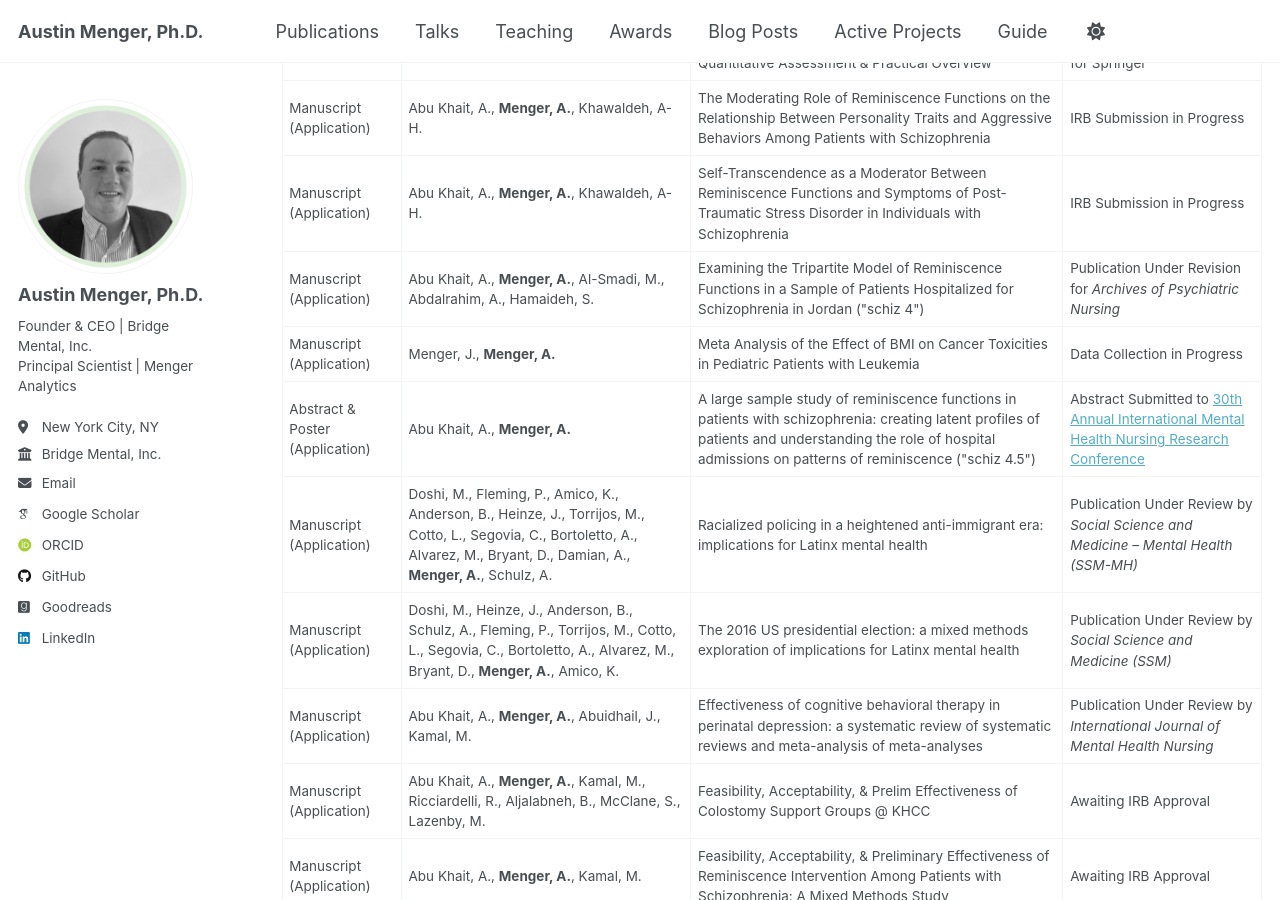
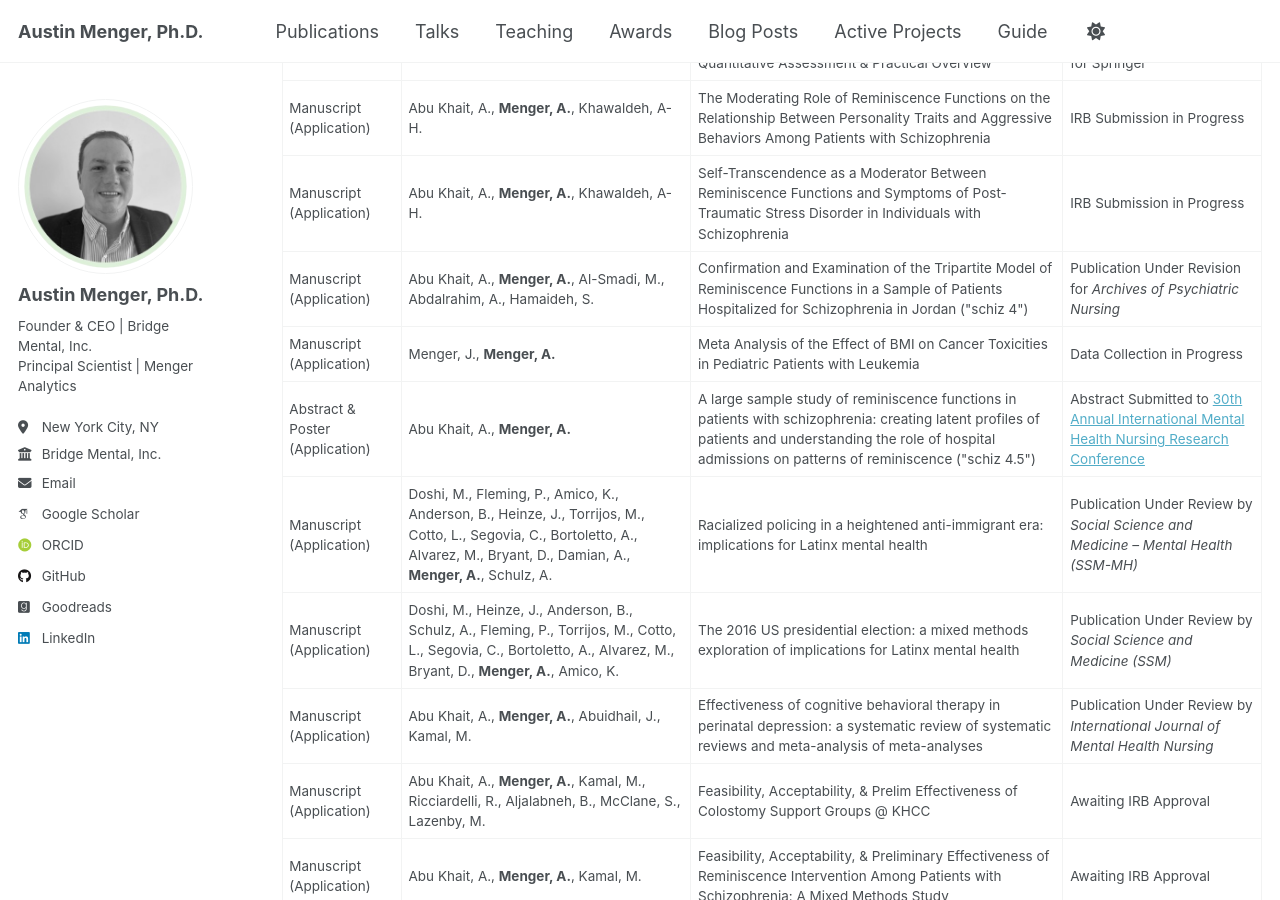
Before and after one commit to austinmenger/austinmenger.github.io, a Jekyll site: the page built from _pages/active_projects.md, in a window 1280 px wide and 900 px high, scrolled down 824 px. Built offline with Jekyll 4.4.1, drawn with Linux system fonts in a browser that asks for light colours; some web fonts are replaced.

Commit message:
Update active_projects.md

```diff
--- a/_pages/active_projects.md
+++ b/_pages/active_projects.md
@@ -106,7 +106,7 @@ author_profile: true
  <tr>
   <td>Manuscript (Application)</td>
   <td>Abu Khait, A., <b>Menger, A.</b>, Al-Smadi, M., Abdalrahim, A., Hamaideh, S.</td>
-  <td>Examining the Tripartite Model of Reminiscence Functions in a Sample of Patients Hospitalized for Schizophrenia in Jordan ("schiz 4")</td>
+  <td>Confirmation and Examination of the Tripartite Model of Reminiscence Functions in a Sample of Patients Hospitalized for Schizophrenia in Jordan ("schiz 4")</td>
   <td>Publication Under Revision for <em> Archives of Psychiatric Nursing</em></td>
  </tr>
  <tr>
```
